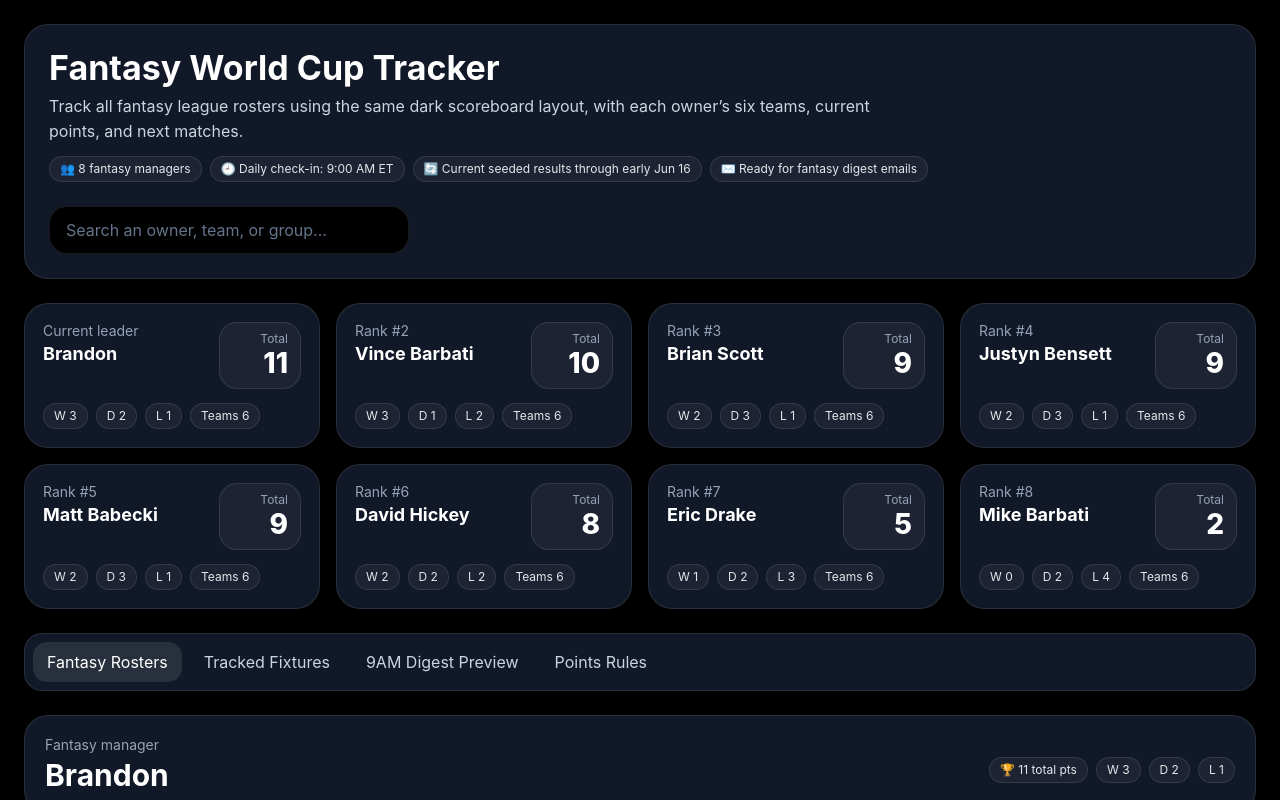
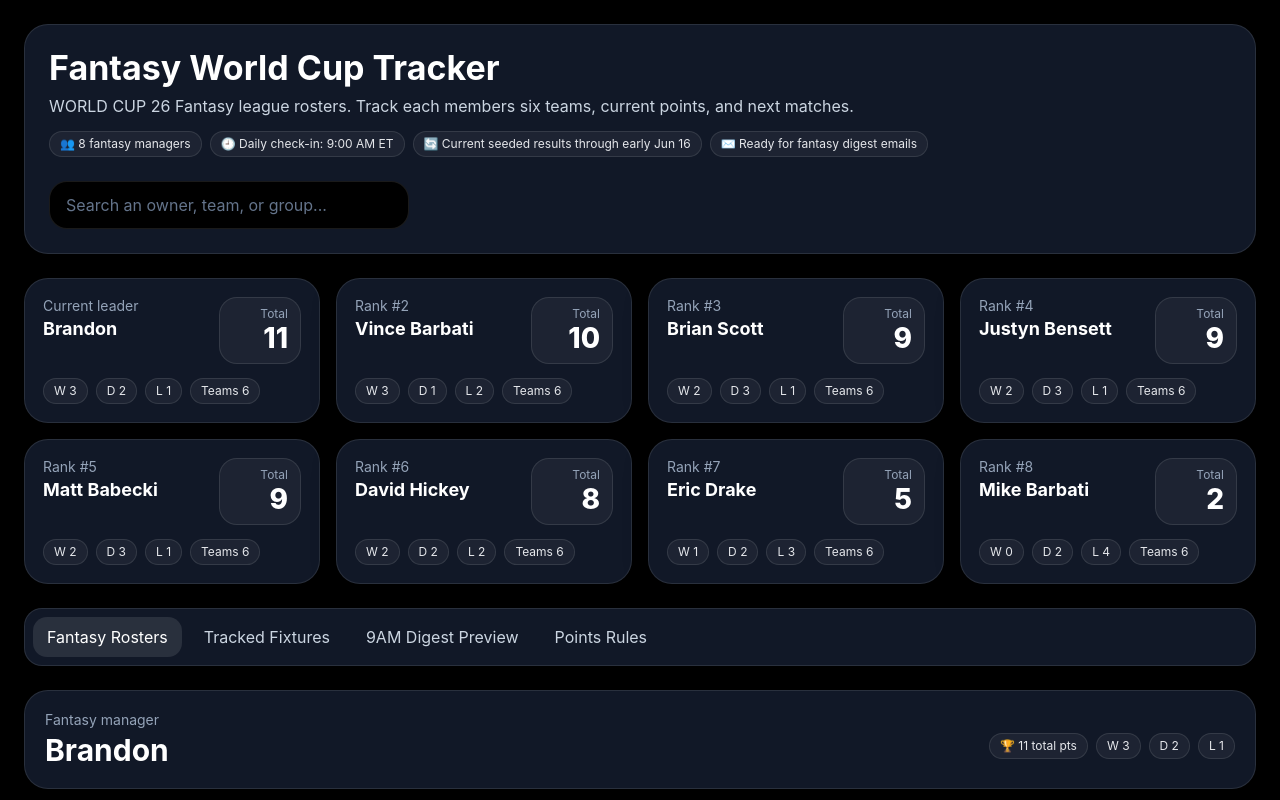
Before and after one commit to DHickey-00/world-cup-tracker, a React (Vite) app: page / in a window 1280 px wide. Shown: the top 800 px of the page. Built offline with nearby package versions, Linux system fonts and the light colour scheme.

Commit message:
Update App.jsx

```diff
--- a/src/App.jsx
+++ b/src/App.jsx
@@ -360,7 +360,7 @@ export default function App() {
         <header className="hero-card">
           <div>
             <h1 className="page-title">Fantasy World Cup Tracker</h1>
-            <p className="hero-copy">Track all fantasy league rosters using the same dark scoreboard layout, with each owner’s six teams, current points, and next matches.</p>
+            <p className="hero-copy">WORLD CUP 26 Fantasy league rosters. Track each members six teams, current points, and next matches.</p>
             <div className="hero-badges">
               <span className="hero-pill">👥 {owners.length} fantasy managers</span>
               <span className="hero-pill">🕘 Daily check-in: 9:00 AM ET</span>
```
